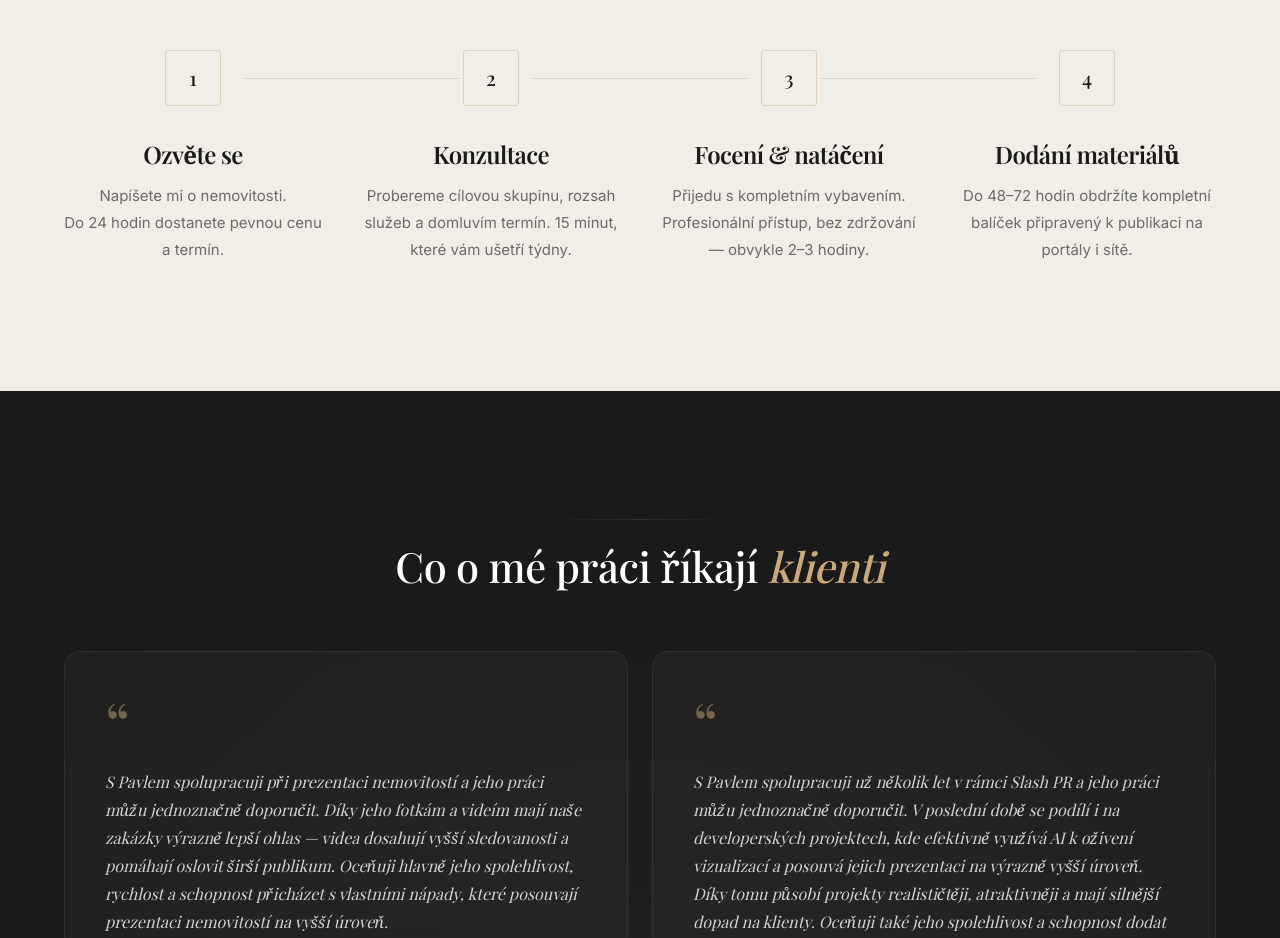
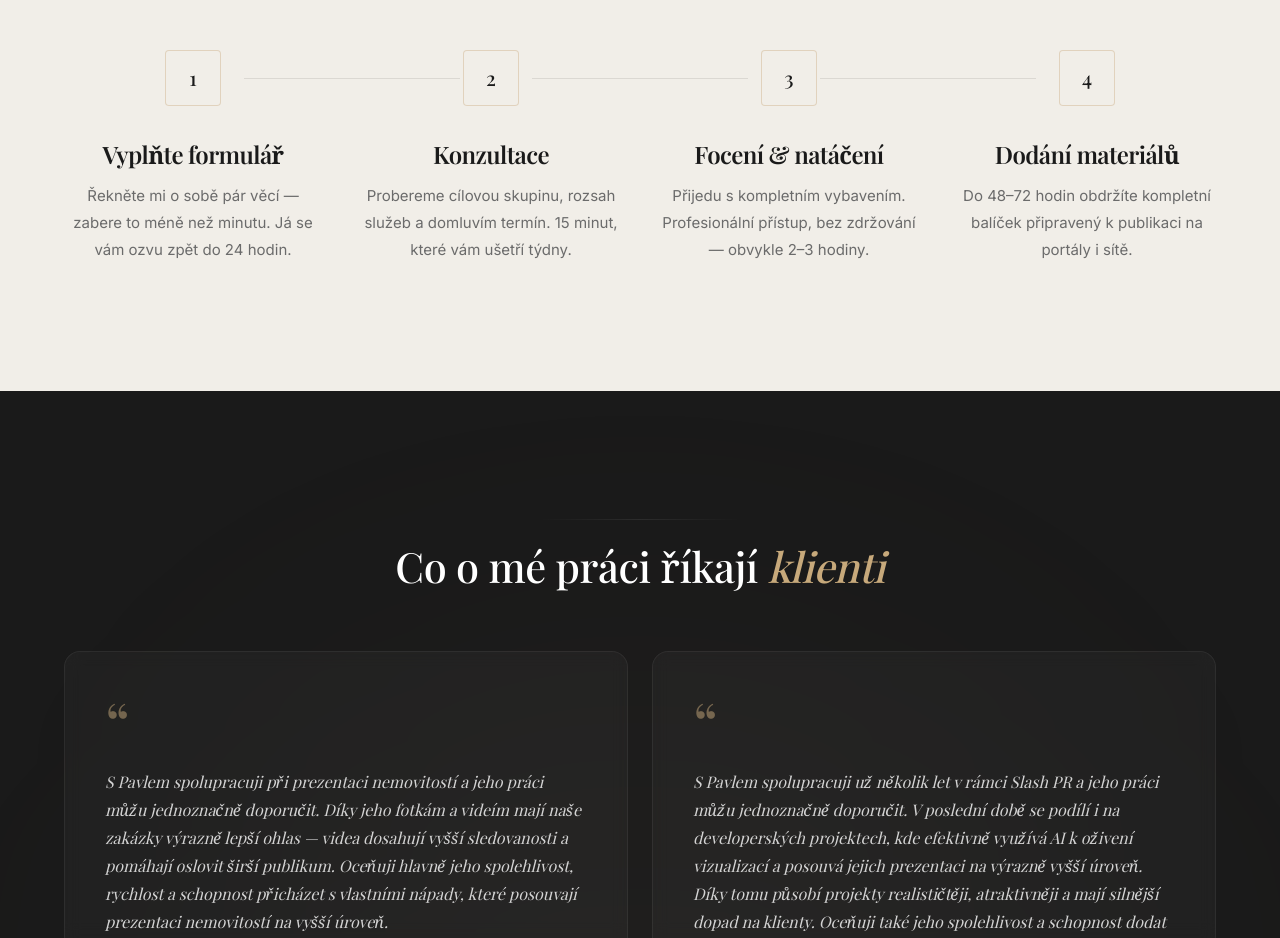
Before and after one commit to GolyPal/golypal, a React (Vite) app: page / in a window 1280 px wide. Shown: the part 6500-7438 px from the top of the page. Built offline with nearby package versions, Linux system fonts and the light colour scheme; a web font is replaced by a local one.

Commit message:
Update Process step 1 to reflect the new form flow

```diff
--- a/src/components/Process.tsx
+++ b/src/components/Process.tsx
@@ -4,9 +4,9 @@ import { motion } from 'framer-motion'
 const steps = [
   {
     number: '1',
-    title: 'Ozvěte se',
+    title: 'Vyplňte formulář',
     description:
-      'Napíšete mi o\u00A0nemovitosti. Do\u00A024\u00A0hodin dostanete pevnou cenu a\u00A0termín.',
+      'Řekněte mi o\u00A0sobě pár věcí — zabere to méně než minutu. Já se vám ozvu zpět do\u00A024\u00A0hodin.',
   },
   {
     number: '2',
```
